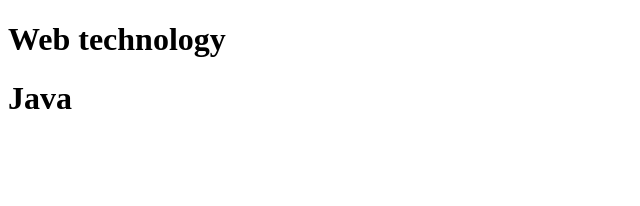
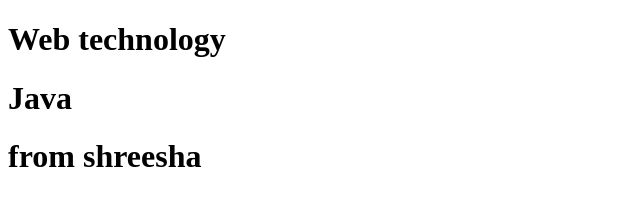
Before and after one commit to Shreesha55/flipkart, a plain HTML site: page index.html in a window 1280 px wide. Shown: the whole page, without its empty margins (0-640 px from the left). Drawn offline with Linux system fonts and the light colour scheme.

Commit message:
i done for reference

```diff
--- a/index.html
+++ b/index.html
@@ -8,5 +8,6 @@
 <body>
     <h1>Web technology</h1>
     <h1>Java</h1>
+      <h1>from shreesha</h1>
 </body>
 </html>
```
